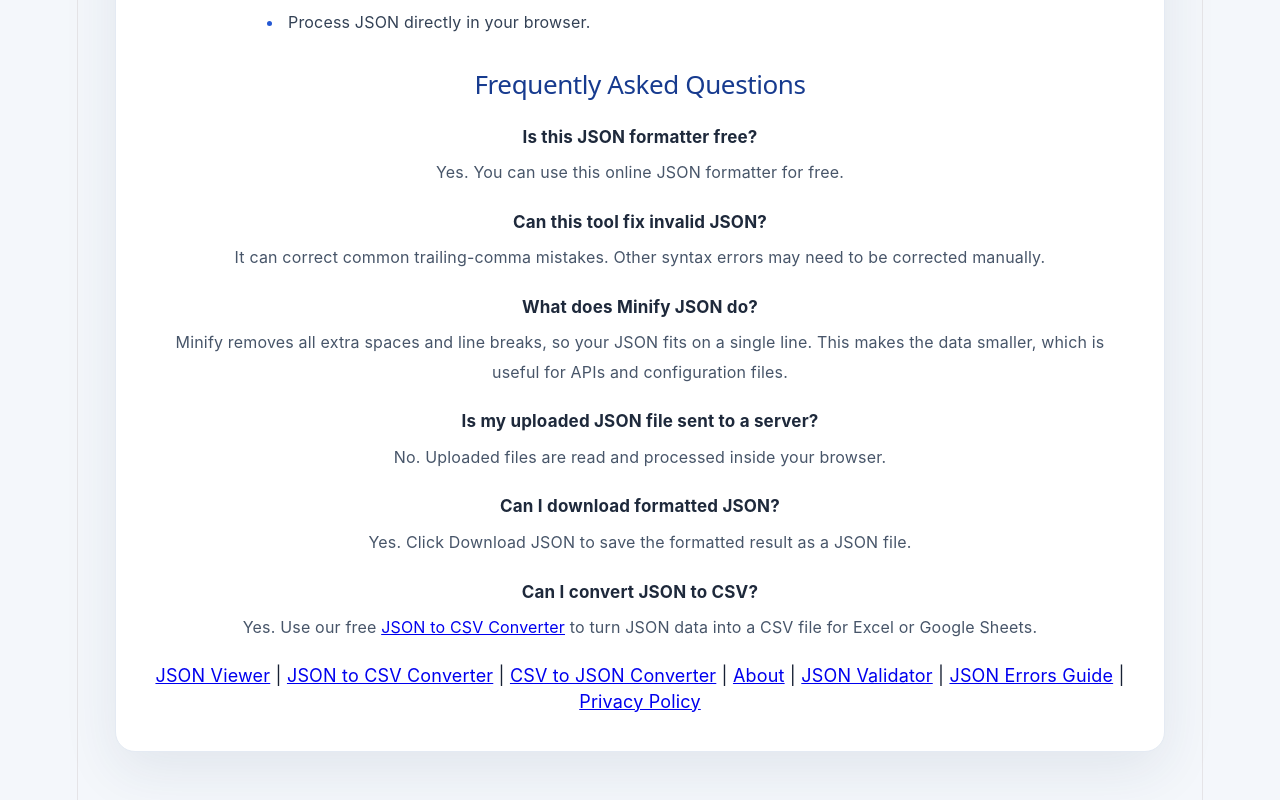
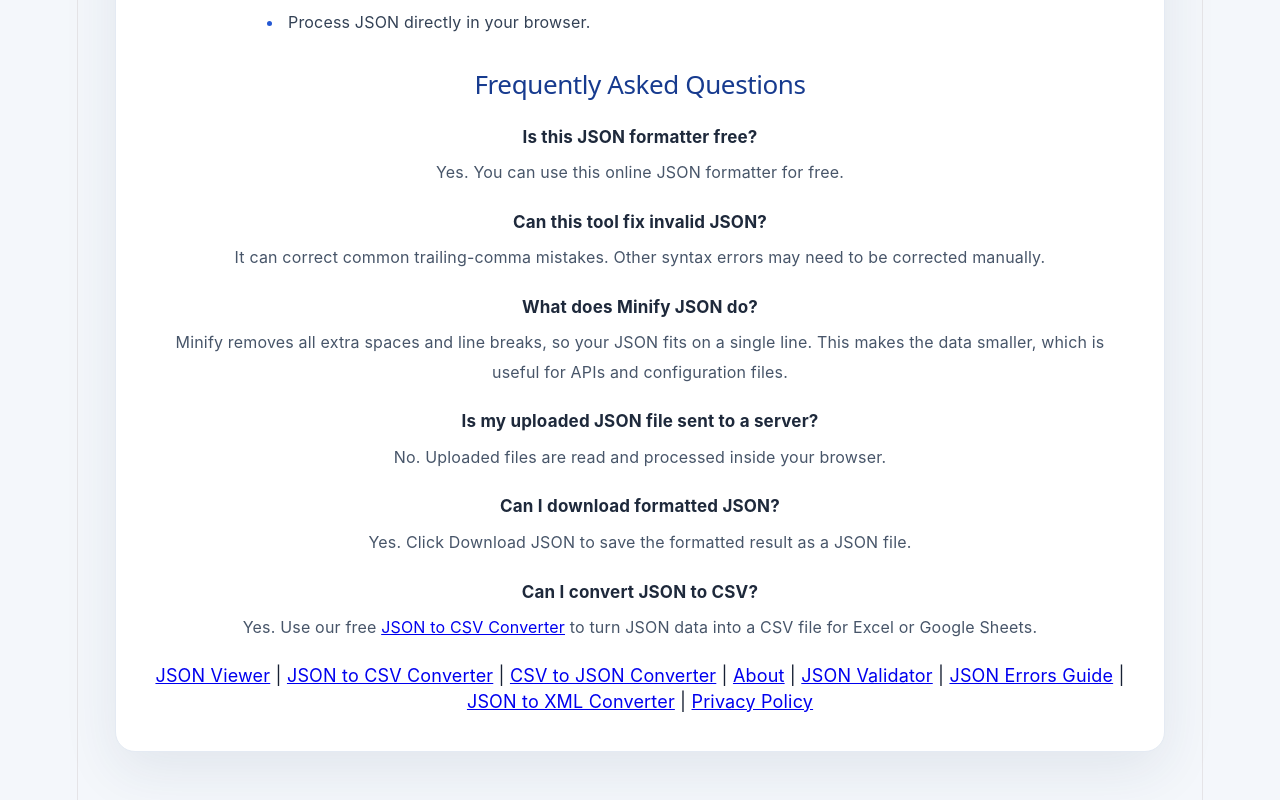
Before and after one commit to mariabk003-MS/online-json-formatter, a React (Vite) app: page / in a window 1280 px wide. Shown: the part 1663-2463 px from the top of the page. Built offline with nearby package versions, Linux system fonts and the light colour scheme.

Commit message:
Add JSON to XML link to homepage footer

```diff
--- a/src/App.jsx
+++ b/src/App.jsx
@@ -303,6 +303,8 @@ function App() {
         {' | '}
         <a href="/common-json-errors">JSON Errors Guide</a>
         {' | '}
+        <a href="/json-to-xml">JSON to XML Converter</a>
+        {' | '}
         <a href="/privacy-policy">Privacy Policy</a>
       </footer>
     </div>
```
